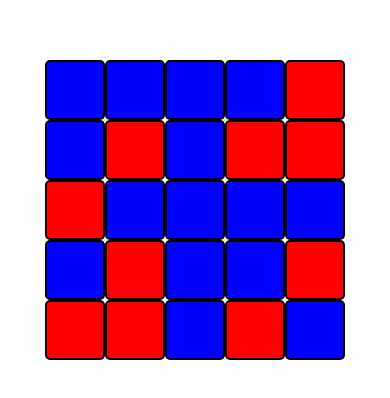
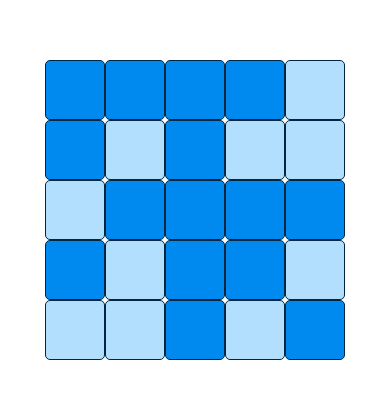
Before and after one commit to souyahia/lights-out, a React Native app: screen / in a window 390 px wide. Shown: the part 212-610 px from the top of the page. Built offline with nearby package versions, Linux system fonts and the light colour scheme.

Commit message:
Color change

```diff
--- a/components/Cell/styles.ts
+++ b/components/Cell/styles.ts
@@ -5,14 +5,14 @@ const styles = StyleSheet.create({
     width: 60,
     height: 60,
     borderRadius: 5,
-    borderColor: '#000000',
-    borderWidth: 2,
+    borderColor: '#002642',
+    borderWidth: 1,
   },
   on: {
-    backgroundColor: 'blue'
+    backgroundColor: '#008af0'
   },
   off: {
-    backgroundColor: 'red'
+    backgroundColor: '#b3dfff'
   }
 });
 
```
